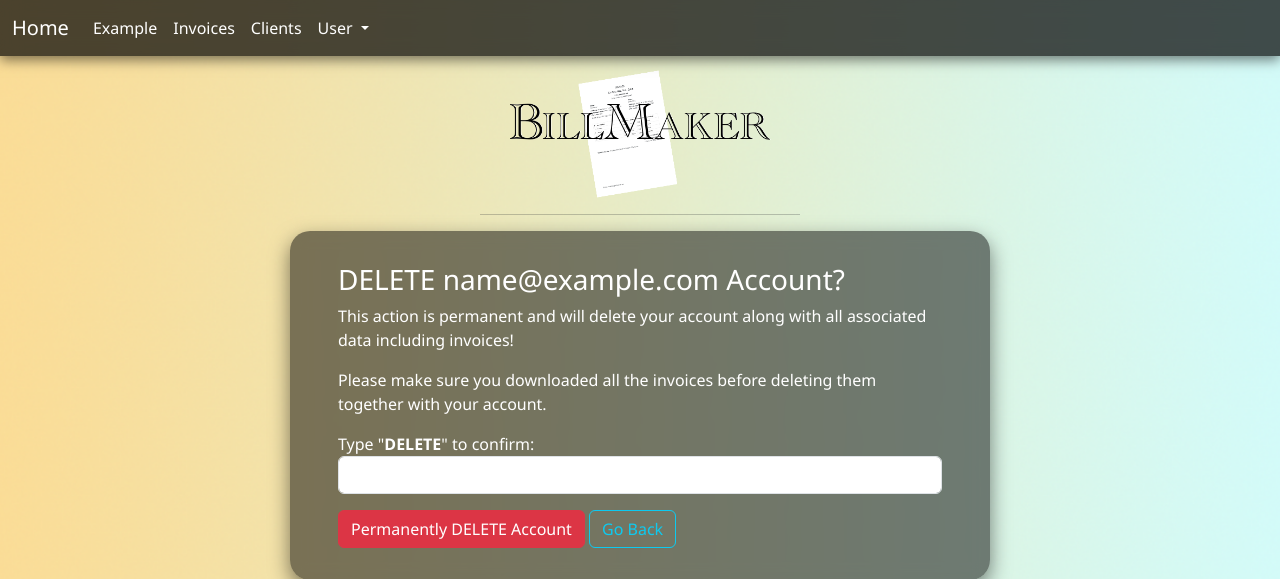
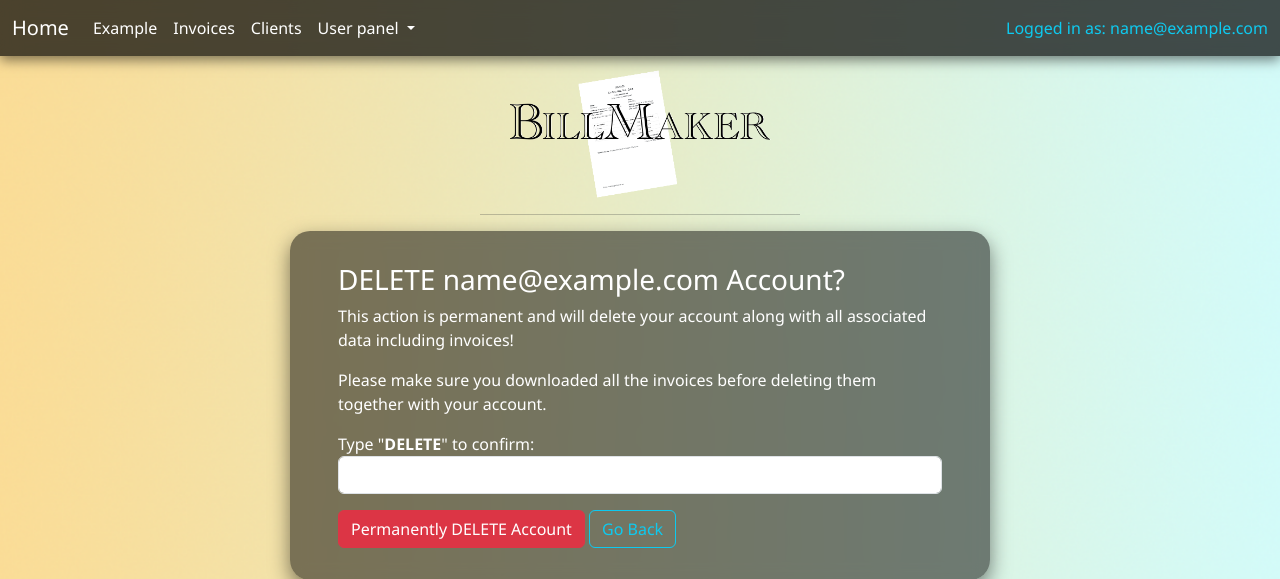
Before and after one commit to tadas-jnl/Invoicing, a Django app: page /accounts/1/delete/ in a window 1280 px wide. Shown: the top 579 px of the page. Run offline with Django 5.2, Linux system fonts and the light colour scheme; the visitor is signed in with stand-in values (Sample User, id 1); data comes from the database, SQL or seed files in the repository.

Commit message:
shows who is logged in

```diff
--- a/invoices/templates/includes/navbar.html
+++ b/invoices/templates/includes/navbar.html
@@ -21,7 +21,7 @@
         <li class="nav-item dropdown">
           <a class="nav-link dropdown-toggle" href="#" role="button" data-bs-toggle="dropdown" aria-expanded="false">
             {% if user.is_authenticated %}
-            User
+            User panel
             {% else %}
             Account
             {% endif %}
@@ -44,6 +44,7 @@
           </ul>
         </li>
       </ul>
+      {% if user.is_authenticated %}<span class="text-info ms-auto">Logged in as: {{ user.email }}</span>{% endif %}
     </div>
   </div>
 </nav>
```
